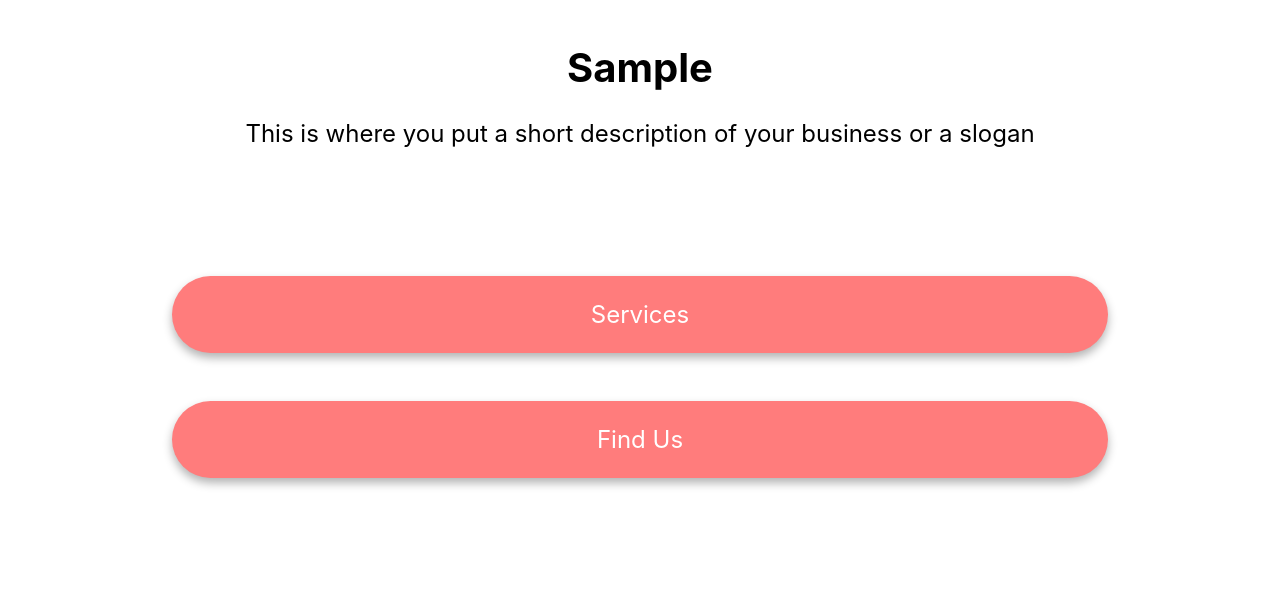
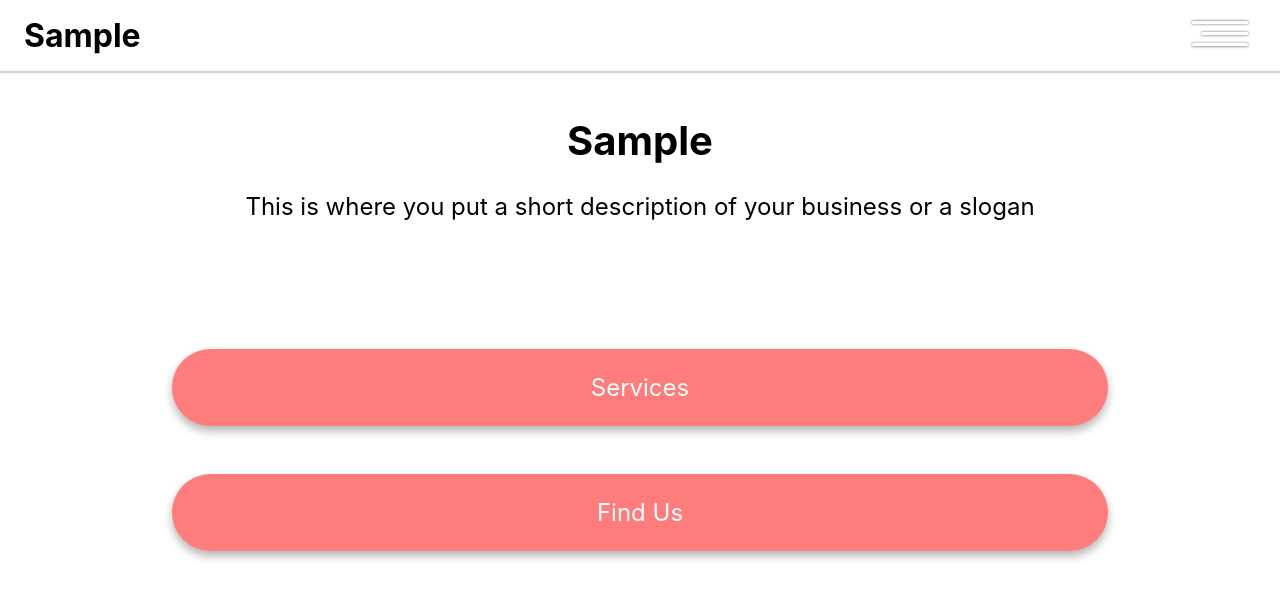
Before and after one commit to mikelee/sample-business, a Next.js app: page / in a window 1280 px wide. Shown: the top 598 px of the page. Built offline with nearby package versions, Linux system fonts and the light colour scheme.

Commit message:
Wrap Component in PageLayout component

```diff
--- a/pages/_app.tsx
+++ b/pages/_app.tsx
@@ -1,8 +1,14 @@
 import '../styles/globals.css'
 import type { AppProps } from 'next/app'
 
+import PageLayout from '../components/page-layout.component'
+
 function MyApp({ Component, pageProps }: AppProps) {
-  return <Component {...pageProps} />
+    return (
+        <PageLayout>
+            <Component {...pageProps} />
+        </PageLayout>
+    );
 }
 
 export default MyApp
```
